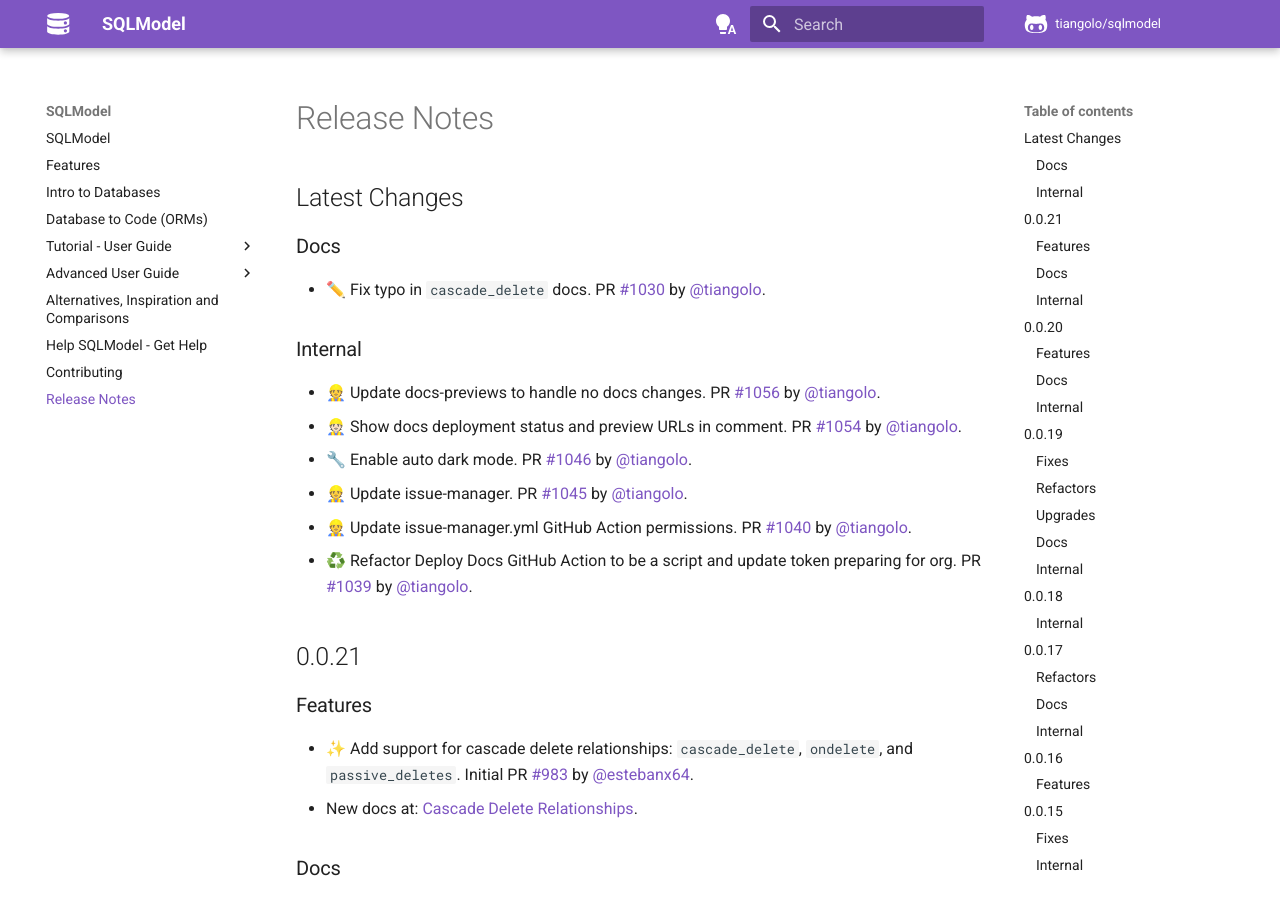
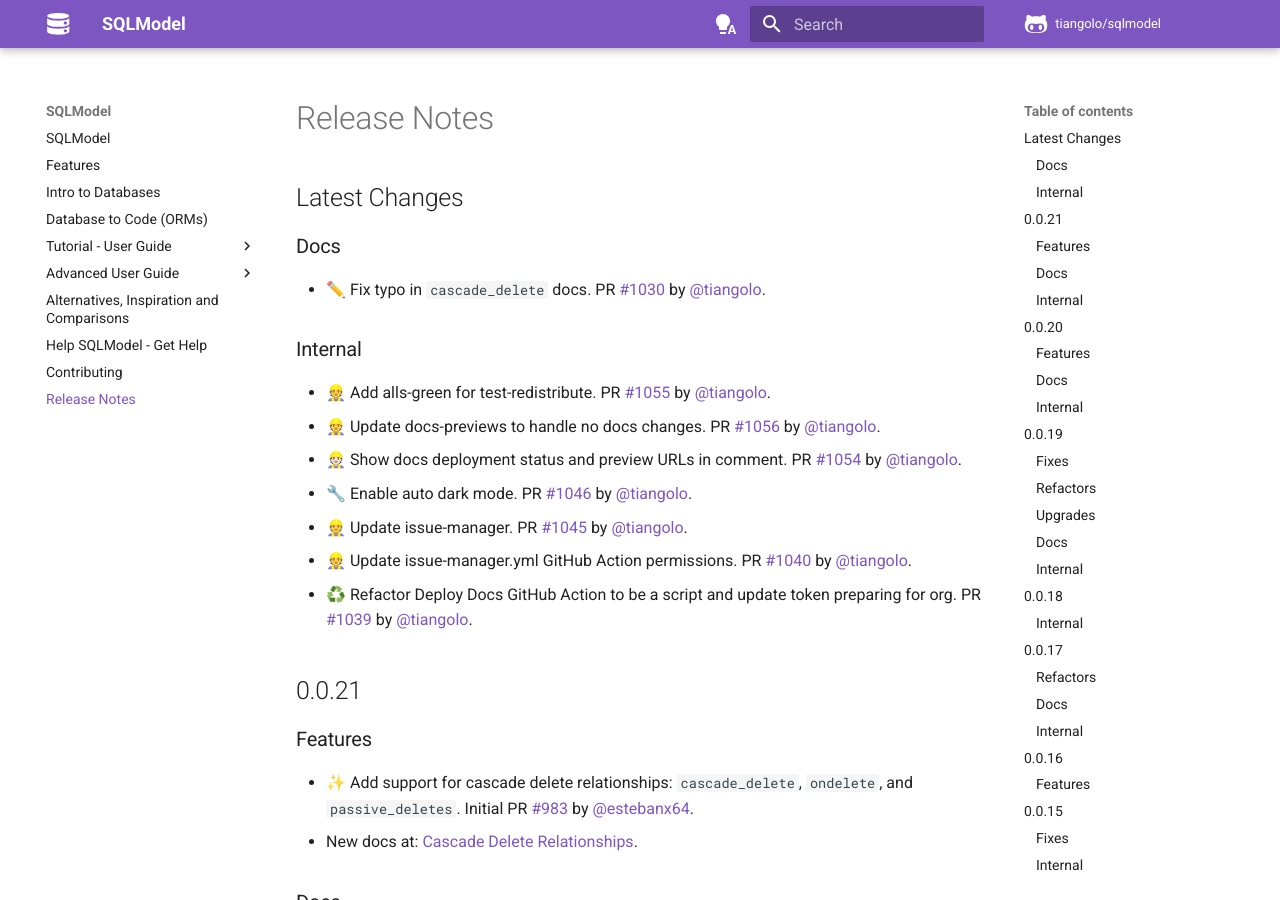
Before and after one commit to sztrakabalint/fastapi-sqlmodel, an MkDocs documentation site: the page built from docs/release-notes.md, in a window 1280 px wide and 900 px high. Built offline with MkDocs 1.6.1 and Material for MkDocs 9.7.7, drawn with Linux system fonts in a browser that asks for light colours; comment, search, counter and statistics services are not loaded.

Commit message:
📝 Update release notes

```diff
--- a/docs/release-notes.md
+++ b/docs/release-notes.md
@@ -8,6 +8,7 @@
 
 ### Internal
 
+* 👷 Add alls-green for test-redistribute. PR [#1055](https://github.com/tiangolo/sqlmodel/pull/1055) by [@tiangolo](https://github.com/tiangolo).
 * 👷 Update docs-previews to handle no docs changes. PR [#1056](https://github.com/tiangolo/sqlmodel/pull/1056) by [@tiangolo](https://github.com/tiangolo).
 * 👷🏻 Show docs deployment status and preview URLs in comment. PR [#1054](https://github.com/tiangolo/sqlmodel/pull/1054) by [@tiangolo](https://github.com/tiangolo).
 * 🔧 Enable auto dark mode. PR [#1046](https://github.com/tiangolo/sqlmodel/pull/1046) by [@tiangolo](https://github.com/tiangolo).
```
